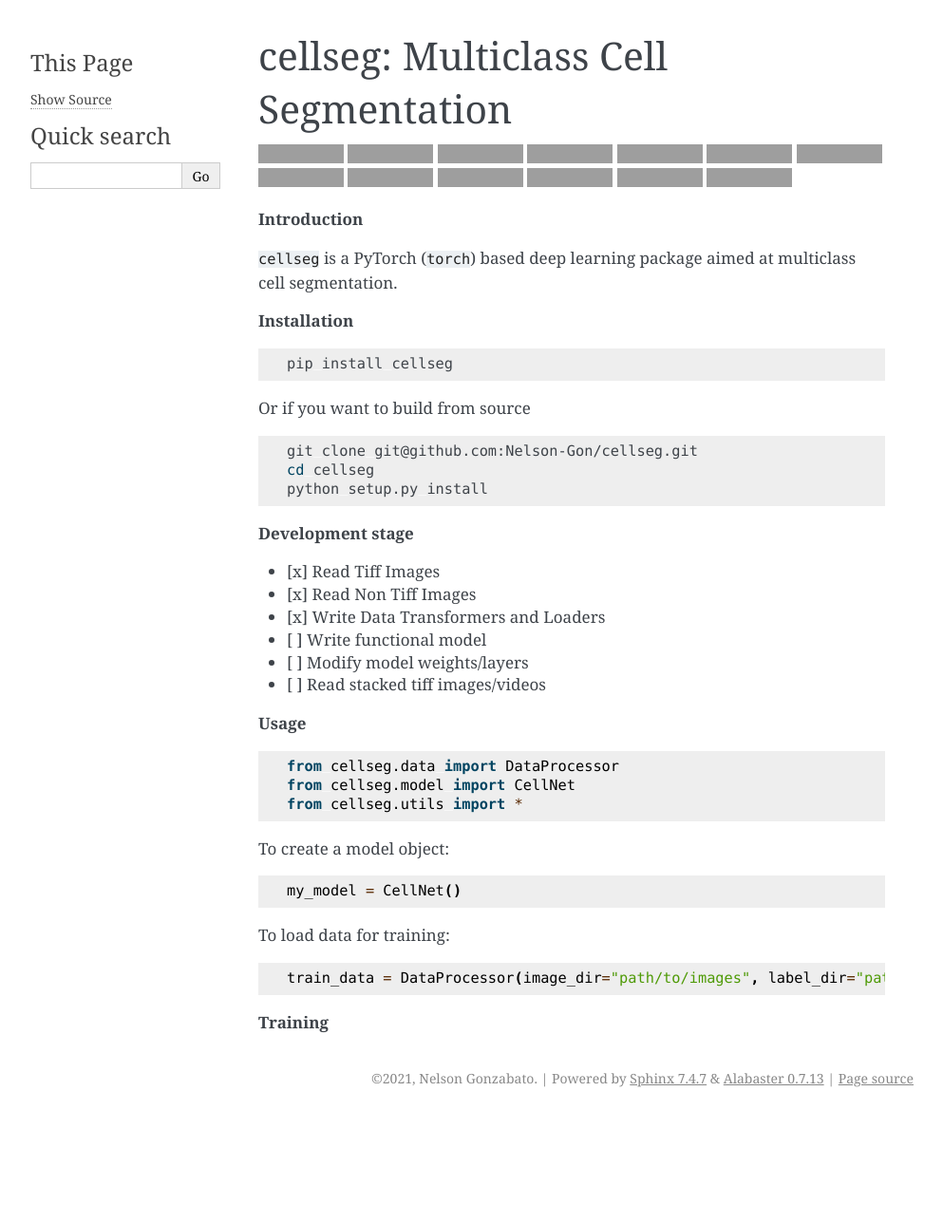
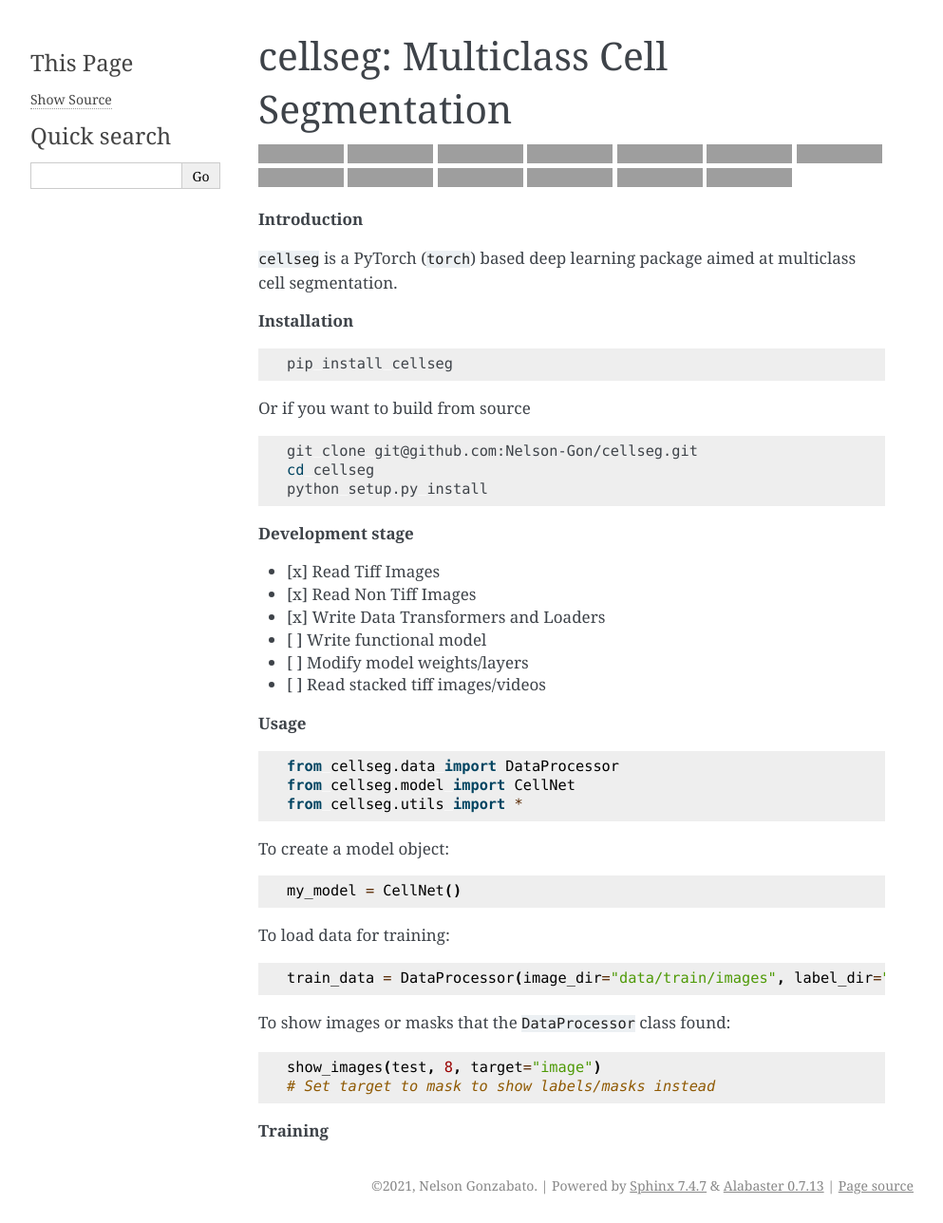
Before and after one commit to Nelson-Gon/cellseg, a Sphinx documentation site: the page built from docs/source/README.rst, in a window 1280 px wide, cut to the strip 0-1288 px from the top of the page. Shown: the whole strip at 95% size, without its empty margins (148-1141 px from the left). Built offline with Sphinx 7.4.7, drawn with Linux system fonts in a browser that asks for light colours; before the commit the page ends 1175 px from its top, so only the background shows below that; grey boxes are pictures that could not be loaded.

Commit message:
Update docs

```diff
--- a/docs/source/README.rst
+++ b/docs/source/README.rst
@@ -126,6 +126,13 @@ To load data for training:
 
 .. code-block:: python
 
-   train_data = DataProcessor(image_dir="path/to/images", label_dir="path/to/labels", image_suffix="suffix_here")
+   train_data = DataProcessor(image_dir="data/train/images", label_dir="data/train/images", image_suffix="tif")
+
+To show images or masks that the ``DataProcessor`` class found:
+
+.. code-block:: python
+
+   show_images(test, 8, target="image")
+   # Set target to mask to show labels/masks instead
 
 **Training**
```
Also changed, not shown: README.md (+8 -1 lines).
